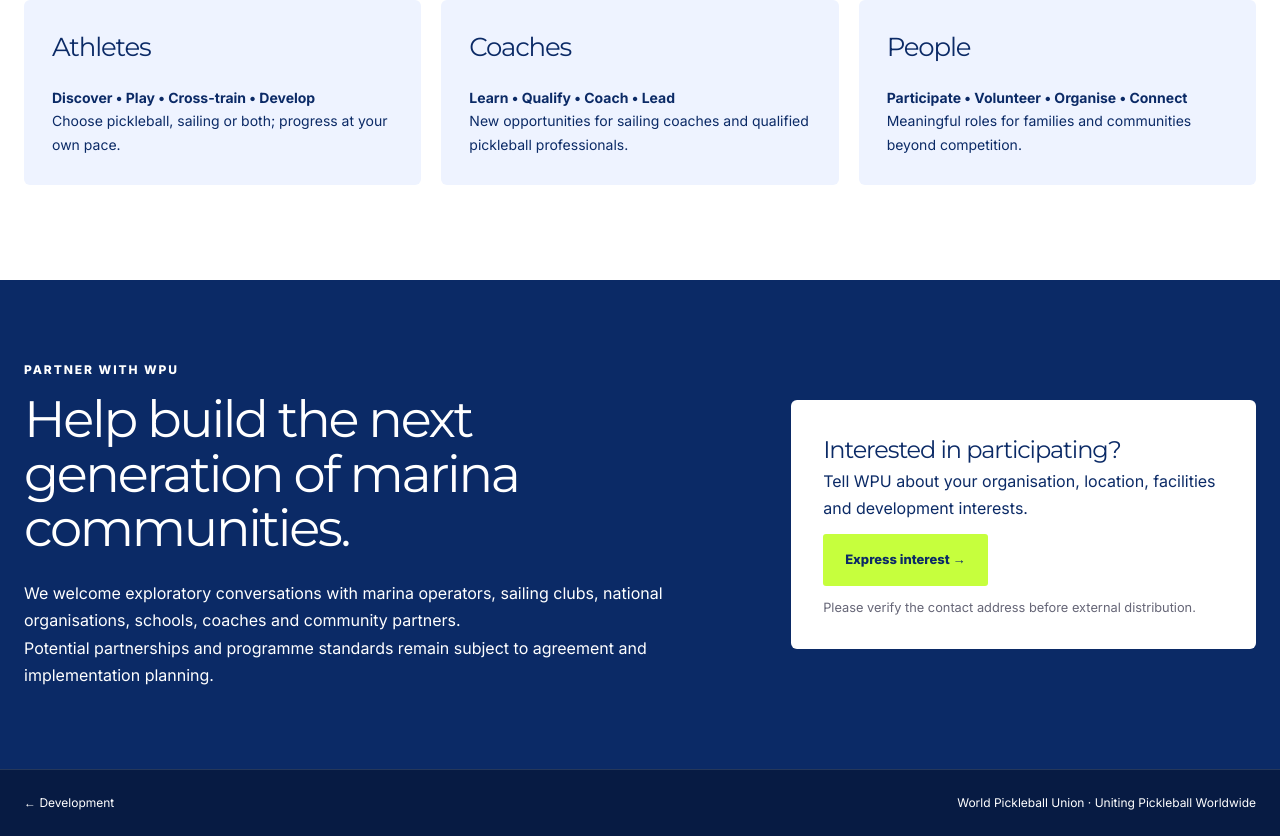
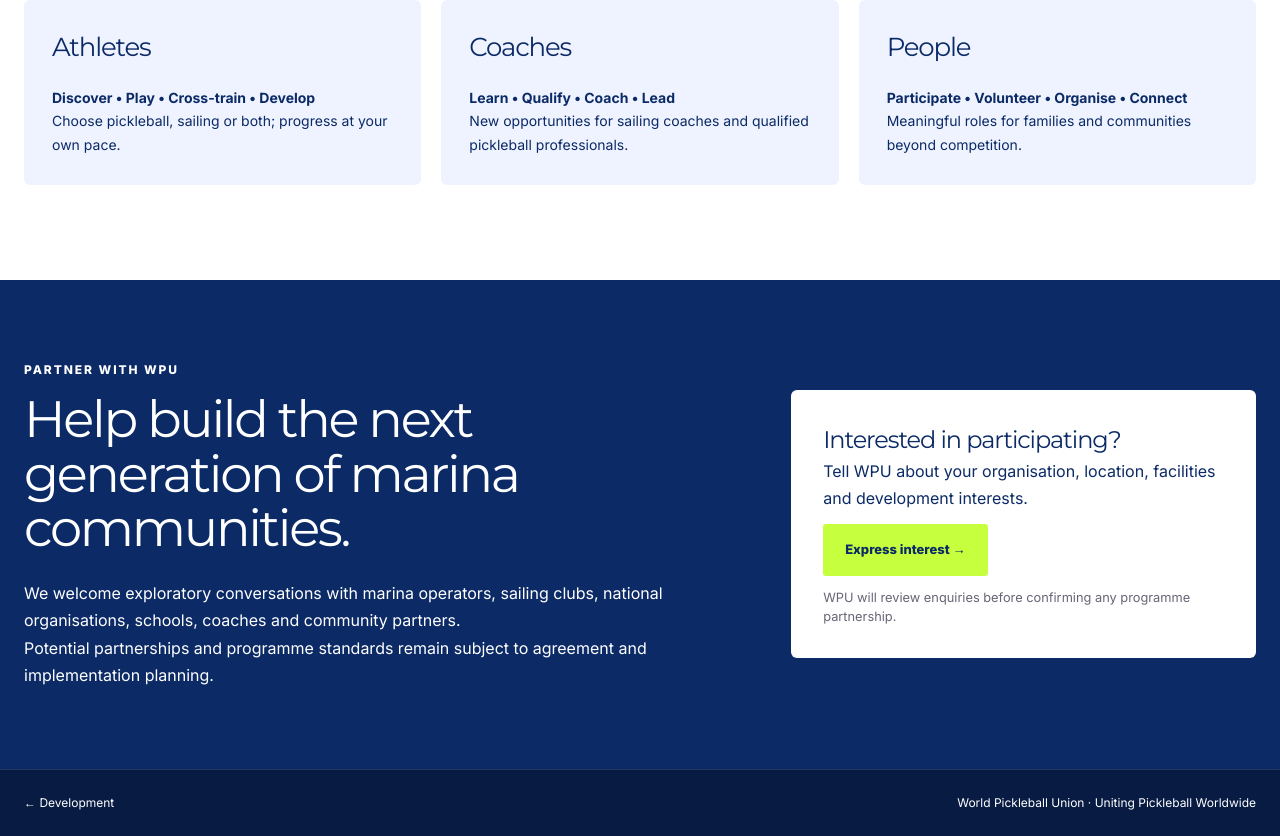
Before and after one commit to mightymaxworks/world-pickleball-union, a Next.js app: page /initiatives/global-marina in a window 1280 px wide. Shown: the part 2213-3049 px from the top of the page. Built offline with nearby package versions, Linux system fonts and the light colour scheme.

Commit message:
Use existing WPU public enquiry address and clarify review

```diff
--- a/src/app/initiatives/global-marina/page.tsx
+++ b/src/app/initiatives/global-marina/page.tsx
@@ -56,7 +56,7 @@ export default function MarinaPage() {
     </section>
     <section className="marina-partner" id="partner"><div className="marina-wrap marina-partner-inner">
       <div><p className="marina-kicker">PARTNER WITH WPU</p><h2>Help build the next generation of marina communities.</h2><p>We welcome exploratory conversations with marina operators, sailing clubs, national organisations, schools, coaches and community partners.</p><p>Potential partnerships and programme standards remain subject to agreement and implementation planning.</p></div>
-      <div className="marina-partner-card"><h3>Interested in participating?</h3><p>Tell WPU about your organisation, location, facilities and development interests.</p><a href="mailto:info@worldpickleball.world?subject=WPU%20Global%20Marina%20Initiative%20-%20Expression%20of%20Interest" className="marina-primary">Express interest →</a><small>Please verify the contact address before external distribution.</small></div>
+      <div className="marina-partner-card"><h3>Interested in participating?</h3><p>Tell WPU about your organisation, location, facilities and development interests.</p><a href="mailto:info@worldpickleball.world?subject=WPU%20Global%20Marina%20Initiative%20-%20Expression%20of%20Interest" className="marina-primary">Express interest →</a><small>WPU will review enquiries before confirming any programme partnership.</small></div>
     </div></section>
     <footer className="marina-footer"><div className="marina-wrap"><Link href="/development">← Development</Link><span>World Pickleball Union · Uniting Pickleball Worldwide</span></div></footer>
   </main>;
```
